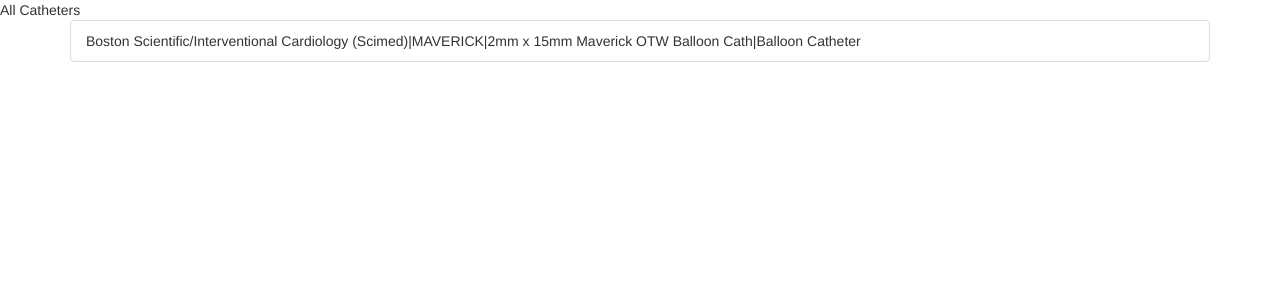
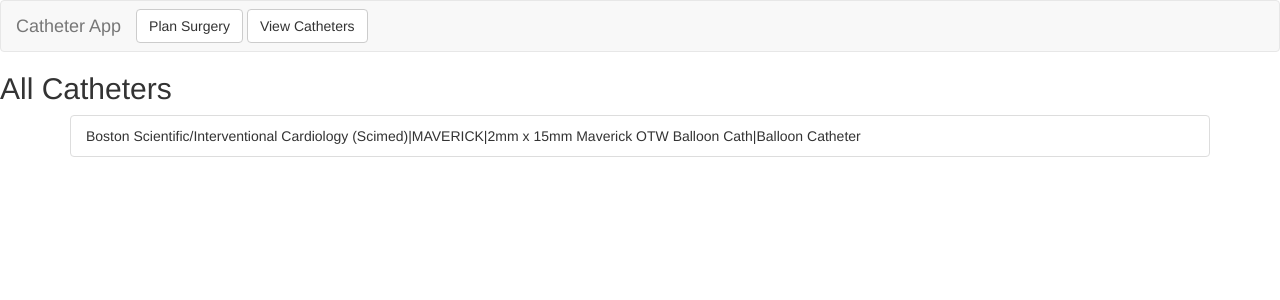
Before and after one commit to jgao1995/Surgery.io, a Django app: page /all/ in a window 1280 px wide. Shown: the top 300 px of the page. Run offline with Django 3.2, Linux system fonts and the light colour scheme; data comes from the database, SQL or seed files in the repository; some libraries are stand-ins or nearby versions.

Commit message:
added navbar

```diff
--- a/catheters/templates/plan_surgery/all.html
+++ b/catheters/templates/plan_surgery/all.html
@@ -12,8 +12,22 @@
       {% bootstrap_messages %}
   	</head>
 
-<header> All Catheters </header>
+
 <body>
+
+  <nav class="navbar navbar-default">
+    <div class="container-fluid">
+      <div class="navbar-header">
+        <a class="navbar-brand" href="/">
+          <p> Catheter App </p>
+        </a>
+      </div>
+      <a href="/plan_surgery"><button type="button" class="btn btn-default navbar-btn">Plan Surgery</button></a>
+      <a href="/all"><button type="button" class="btn btn-default navbar-btn">View Catheters</button></a>
+    </div>
+  </nav>
+
+  <h2> All Catheters </h2>
 	<div class="container">
 	 <ul class="list-group">
 	  {% for d in devices %}
```
Also changed, not shown: catheters/templates/index.html (+13 -0 lines), catheters/templates/plan_surgery/index.html (+12 -0 lines), 11 other files.
